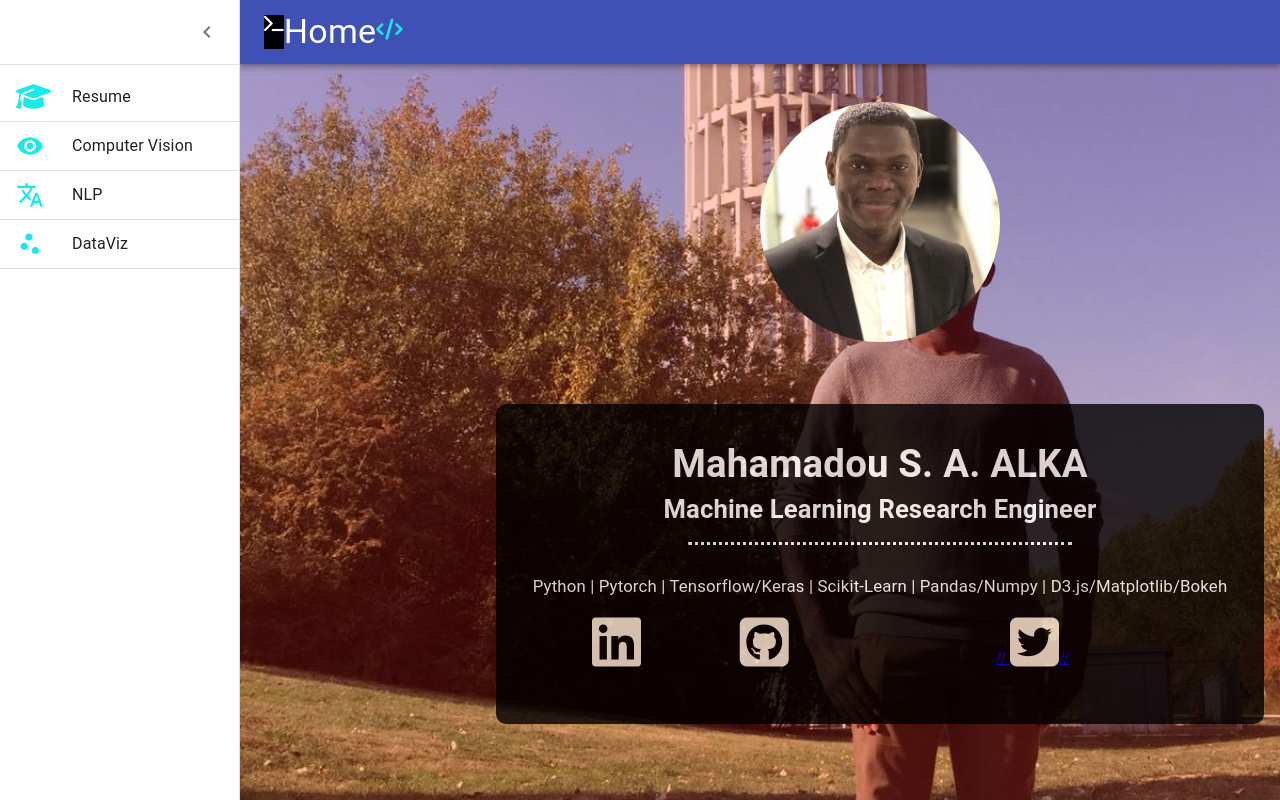
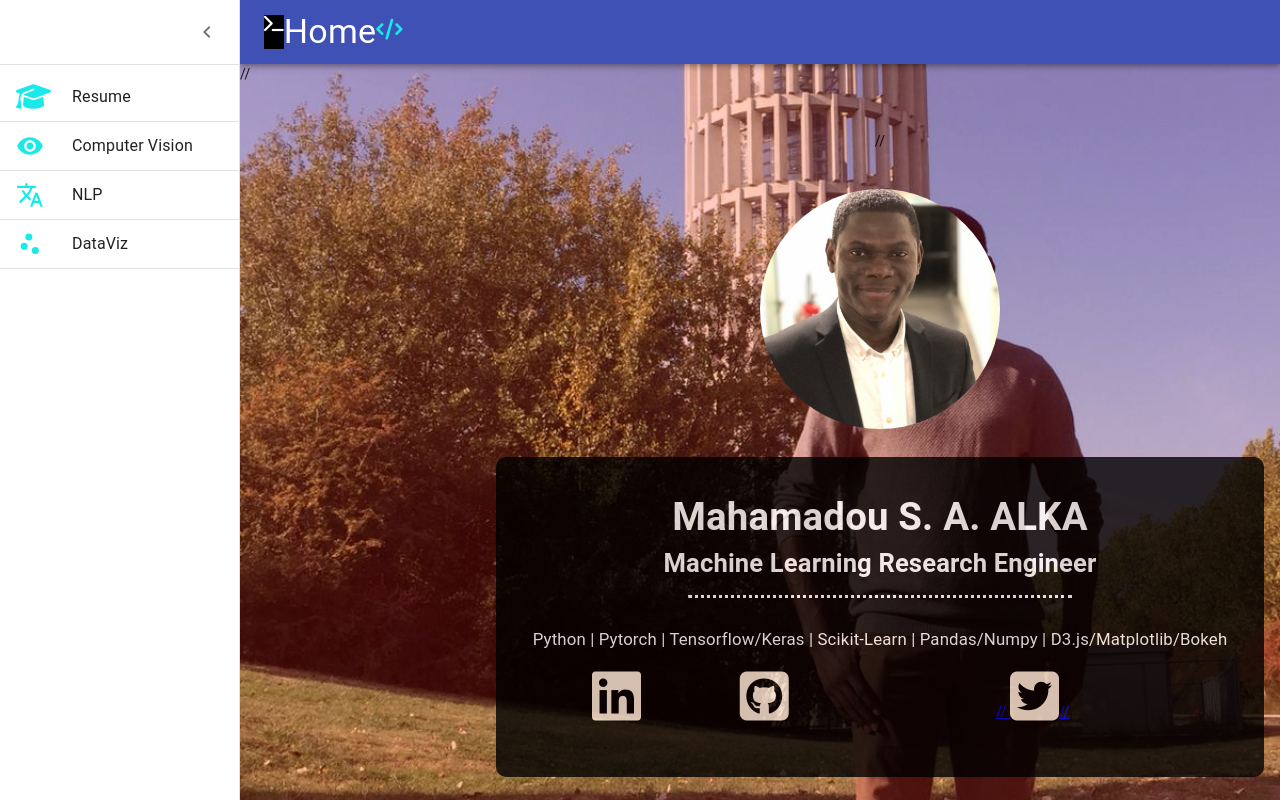
Before and after one commit to AlkaSaliss/dataviz-portfolio, a React (Create React App) app: page / in a window 1280 px wide. Built offline with nearby package versions, Linux system fonts and the light colour scheme; what onnxjs would draw is missing.

Commit message:
Update HomePage.js

```diff
--- a/src/components/HomePage.js
+++ b/src/components/HomePage.js
@@ -38,9 +38,9 @@ export default (props) => {
 
     <Paper className={`${classes.homePage} home-page`} onClick={props.handleClickAway} >
       <Grid container className='home-grid'>
-        <Grid item xs={12}>
-          <Avatar alt="Profil" src="/static/images/alka2.jpg" className={`avatar-img ${classes.avatar}`} />
-        </Grid>
+//         <Grid item xs={12}>
+//           <Avatar alt="Profil" src="/static/images/alka2.jpg" className={`avatar-img ${classes.avatar}`} />
+//         </Grid>
         <Grid item xs={12}>
           <div className='banner-text' >
             <Typist avgTypingDelay={50} cursor={{ show: false, blink: false }} >
```
